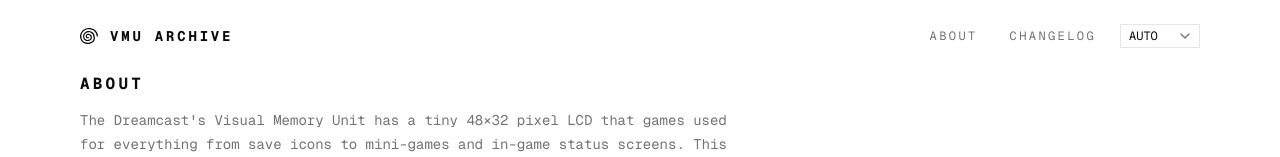
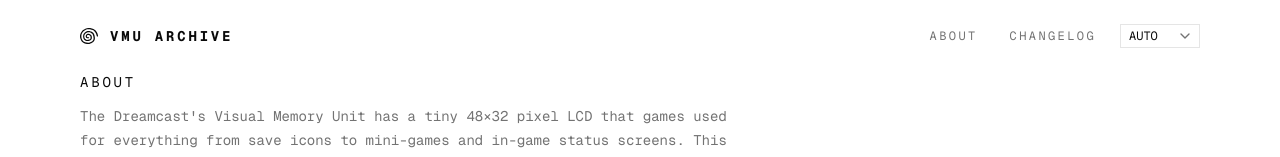
Before and after one commit to vgarmes/vmu-archive, a Next.js app: page /about in a window 1280 px wide. Shown: the top 157 px of the page. Built offline with nearby package versions, Linux system fonts and the light colour scheme.

Commit message:
style: about title matches the changelog's

```diff
--- a/src/app/about/page.tsx
+++ b/src/app/about/page.tsx
@@ -20,7 +20,7 @@ export default function About() {
 	return (
 		<article className="flex max-w-2xl flex-col gap-10 text-sm leading-6">
 			<section className="flex flex-col gap-3">
-				<h1 className="text-base font-bold tracking-[0.2em] uppercase">
+				<h1 className="text-sm font-normal tracking-[0.2em] uppercase">
 					About
 				</h1>
 				<p className="text-muted-foreground">
```
